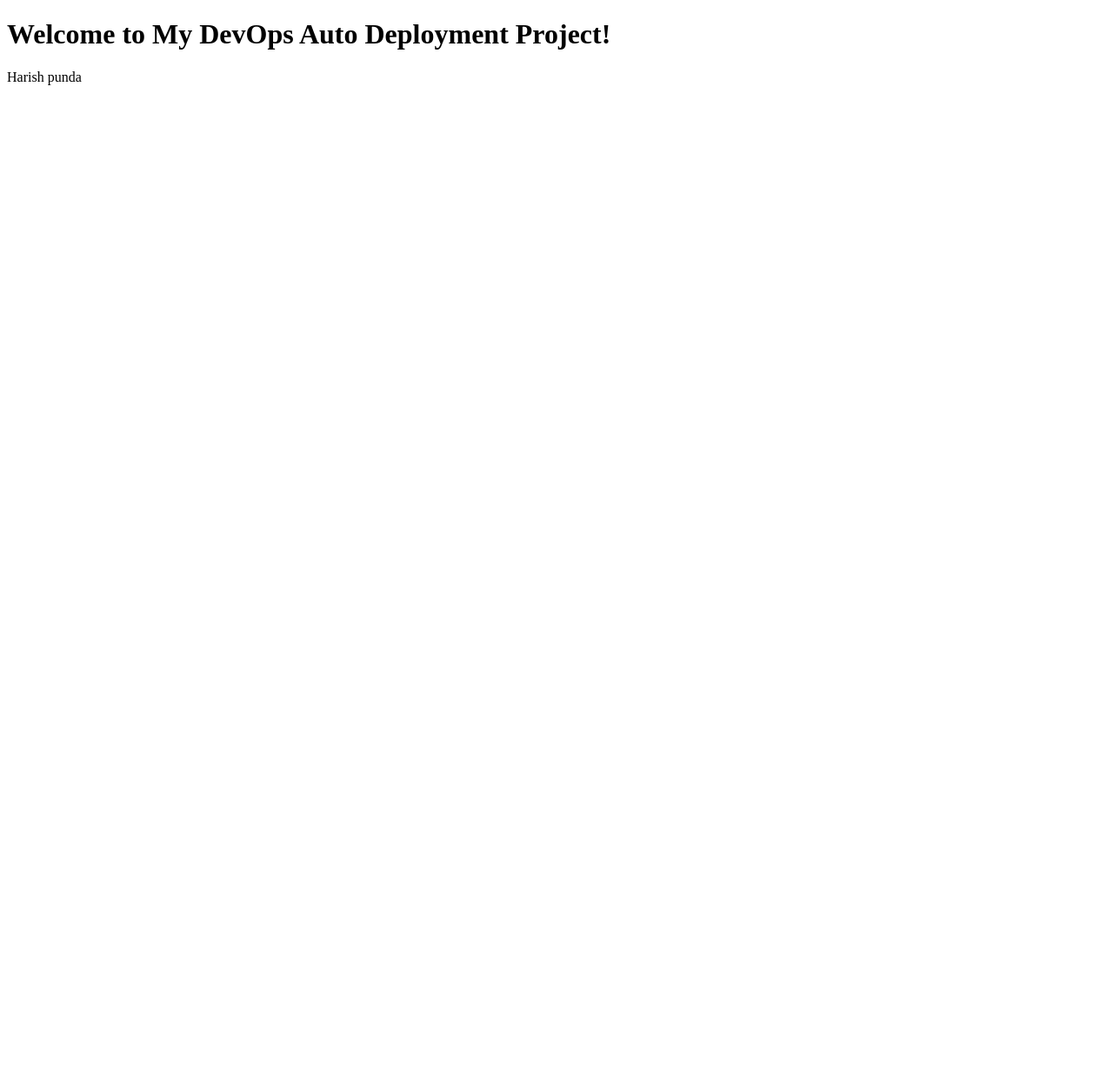
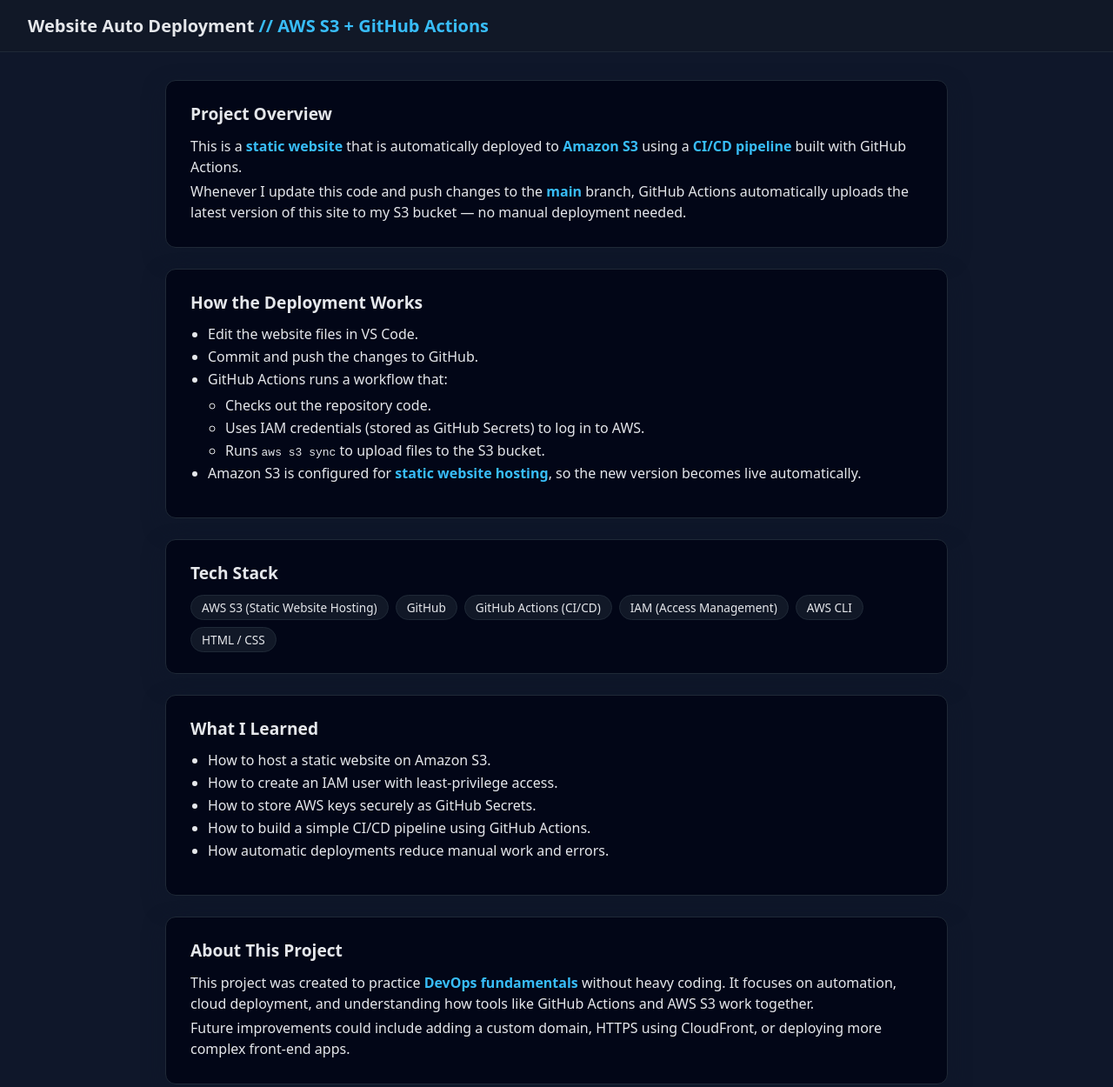
Before and after one commit to SanjayKarthikeyan002/WebsiteAuto-Deployment, a plain HTML site: page index.html in a window 1280 px wide. Shown: the top 1250 px of the page at 87% size. Before the commit the page ends 800 px from the top, so only its background shows below. Drawn offline with Linux system fonts and the light colour scheme.

Commit message:
new site

```diff
--- a/index.html
+++ b/index.html
@@ -1,10 +1,101 @@
 <!DOCTYPE html>
-<html>
+<html lang="en">
 <head>
-    <title>Website Auto Deployment</title>
+    <meta charset="UTF-8" />
+    <title>Website Auto Deployment – DevOps Project</title>
+    <link rel="stylesheet" href="styles.css" />
 </head>
 <body>
-    <h1>Welcome to My DevOps Auto Deployment Project!</h1>
-    <p>Harish punda</p>
+    <header>
+        <h1>
+            Website Auto Deployment
+            <span>// AWS S3 + GitHub Actions</span>
+        </h1>
+    </header>
+
+    <main>
+        <!-- Intro section -->
+        <section class="section-card">
+            <h2>Project Overview</h2>
+            <p>
+                This is a <span class="highlight">static website</span> that is
+                automatically deployed to <span class="highlight">Amazon S3</span>
+                using a <span class="highlight">CI/CD pipeline</span> built with
+                GitHub Actions.
+            </p>
+            <p>
+                Whenever I update this code and push changes to the
+                <span class="highlight">main</span> branch, GitHub Actions
+                automatically uploads the latest version of this site to my S3
+                bucket — no manual deployment needed.
+            </p>
+        </section>
+
+        <!-- How it works -->
+        <section class="section-card">
+            <h2>How the Deployment Works</h2>
+            <ul>
+                <li>Edit the website files in VS Code.</li>
+                <li>Commit and push the changes to GitHub.</li>
+                <li>
+                    GitHub Actions runs a workflow that:
+                    <ul>
+                        <li>Checks out the repository code.</li>
+                        <li>Uses IAM credentials (stored as GitHub Secrets) to log in to AWS.</li>
+                        <li>Runs <code>aws s3 sync</code> to upload files to the S3 bucket.</li>
+                    </ul>
+                </li>
+                <li>
+                    Amazon S3 is configured for
+                    <span class="highlight">static website hosting</span>, so the new
+                    version becomes live automatically.
+                </li>
+            </ul>
+        </section>
+
+        <!-- Tech stack -->
+        <section class="section-card">
+            <h2>Tech Stack</h2>
+            <div class="tech-tags">
+                <span class="tech-tag">AWS S3 (Static Website Hosting)</span>
+                <span class="tech-tag">GitHub</span>
+                <span class="tech-tag">GitHub Actions (CI/CD)</span>
+                <span class="tech-tag">IAM (Access Management)</span>
+                <span class="tech-tag">AWS CLI</span>
+                <span class="tech-tag">HTML / CSS</span>
+            </div>
+        </section>
+
+        <!-- Learning section -->
+        <section class="section-card">
+            <h2>What I Learned</h2>
+            <ul>
+                <li>How to host a static website on Amazon S3.</li>
+                <li>How to create an IAM user with least-privilege access.</li>
+                <li>How to store AWS keys securely as GitHub Secrets.</li>
+                <li>How to build a simple CI/CD pipeline using GitHub Actions.</li>
+                <li>How automatic deployments reduce manual work and errors.</li>
+            </ul>
+        </section>
+
+        <!-- Optional: Contact / About you -->
+        <section class="section-card">
+            <h2>About This Project</h2>
+            <p>
+                This project was created to practice
+                <span class="highlight">DevOps fundamentals</span> without heavy coding.
+                It focuses on automation, cloud deployment, and understanding how tools
+                like GitHub Actions and AWS S3 work together.
+            </p>
+            <p>
+                Future improvements could include adding a custom domain, HTTPS using
+                CloudFront, or deploying more complex front-end apps.
+            </p>
+        </section>
+    </main>
+
+    <footer>
+        <p>Auto-deployed via GitHub Actions → Amazon S3 · Static Website CI/CD Demo</p>
+    </footer>
 </body>
 </html>
--- /dev/null
+++ b/styles.css
@@ -0,0 +1,98 @@
+/* Apply to whole page */
+body {
+    font-family: system-ui, -apple-system, BlinkMacSystemFont, "Segoe UI", sans-serif;
+    margin: 0;
+    padding: 0;
+    background: #0f172a; /* dark blue */
+    color: #e5e7eb;      /* light gray */
+}
+
+/* Top bar */
+header {
+    background: #111827;
+    padding: 1rem 2rem;
+    border-bottom: 1px solid #1f2937;
+    position: sticky;
+    top: 0;
+    z-index: 10;
+}
+
+header h1 {
+    margin: 0;
+    font-size: 1.25rem;
+}
+
+header span {
+    color: #38bdf8; /* cyan accent */
+}
+
+/* Main layout */
+main {
+    max-width: 900px;
+    margin: 2rem auto;
+    padding: 0 1rem 3rem;
+}
+
+/* Card-style sections */
+.section-card {
+    background: #020617;
+    border-radius: 0.75rem;
+    padding: 1.5rem 1.75rem;
+    margin-bottom: 1.5rem;
+    border: 1px solid #1f2937;
+    box-shadow: 0 10px 25px rgba(15, 23, 42, 0.6);
+}
+
+.section-card h2 {
+    margin-top: 0;
+    margin-bottom: 0.75rem;
+    font-size: 1.2rem;
+    color: #e5e7eb;
+}
+
+.section-card p {
+    margin: 0.25rem 0;
+    line-height: 1.5;
+}
+
+/* Lists */
+ul {
+    margin-top: 0.5rem;
+    padding-left: 1.25rem;
+}
+
+li {
+    margin-bottom: 0.25rem;
+}
+
+/* Tag pills */
+.tech-tags {
+    display: flex;
+    flex-wrap: wrap;
+    gap: 0.5rem;
+    margin-top: 0.75rem;
+}
+
+.tech-tag {
+    background: #111827;
+    border-radius: 999px;
+    padding: 0.25rem 0.75rem;
+    font-size: 0.85rem;
+    border: 1px solid #1f2937;
+}
+
+/* Highlight text */
+.highlight {
+    color: #38bdf8;
+    font-weight: 600;
+}
+
+/* Footer */
+footer {
+    text-align: center;
+    padding: 1rem;
+    border-top: 1px solid #1f2937;
+    background: #020617;
+    font-size: 0.85rem;
+    color: #9ca3af;
+}
```
